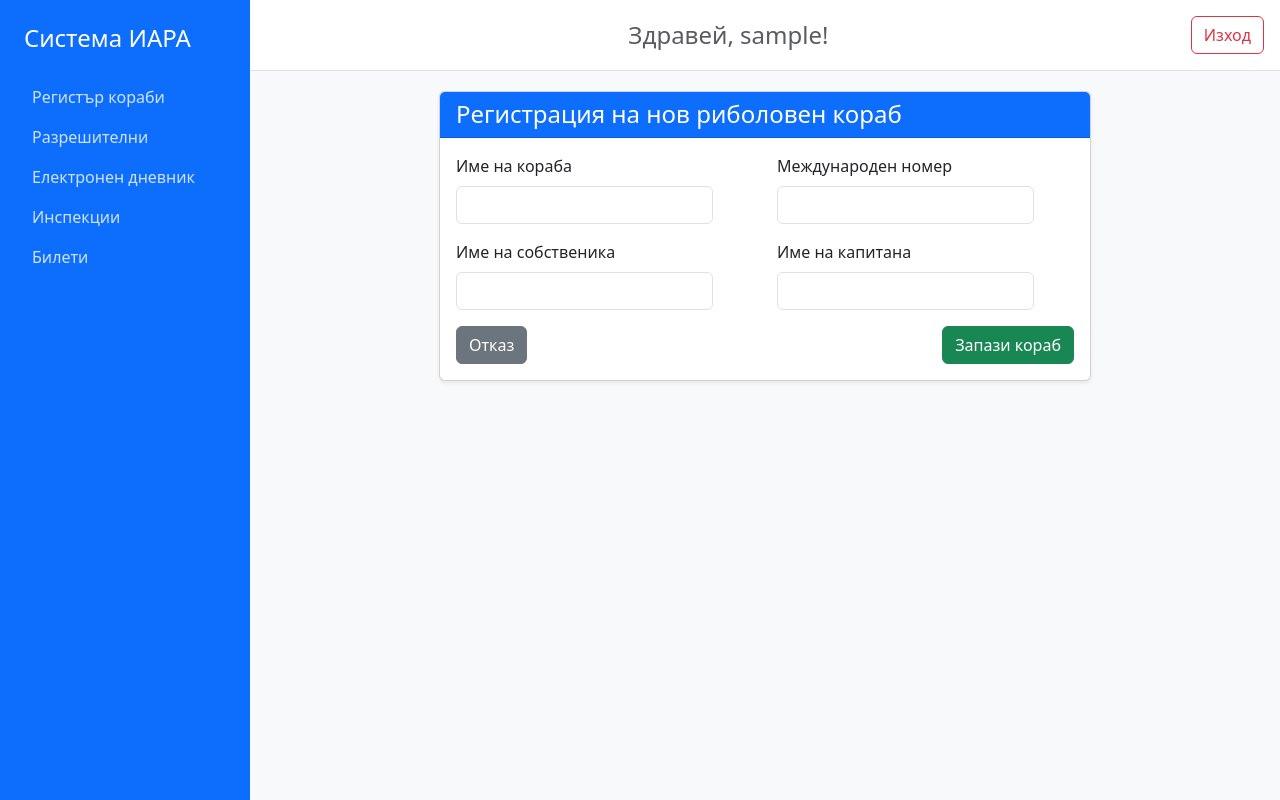
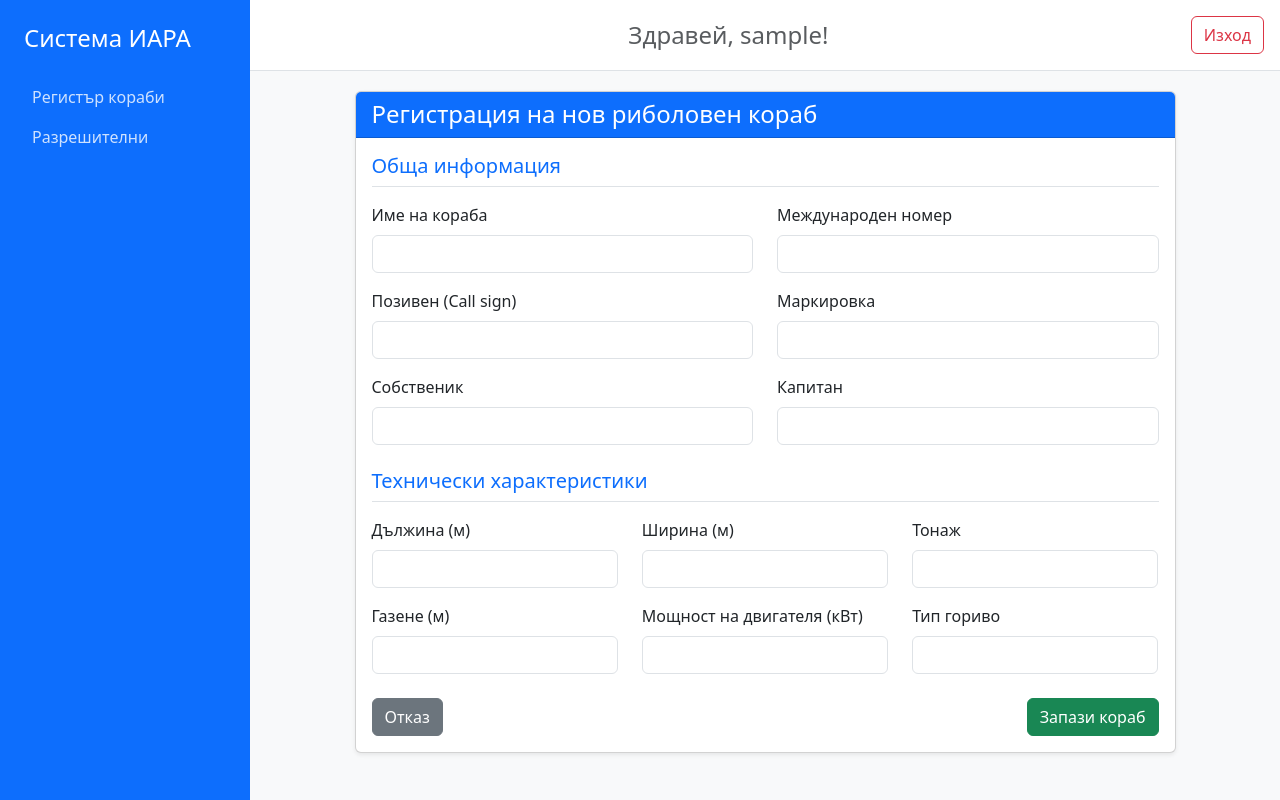
Before and after one commit to codingburgas/iara-gdbpzn-LESusova23, a Flask app: page /ship/add in a window 1280 px wide. Run offline with Flask 3, Linux system fonts and the light colour scheme; the visitor is signed in with stand-in values (Sample User, id 1).

```diff
--- a/app.py
+++ b/app.py
@@ -1,10 +1,11 @@
 from flask import Flask, render_template, request, redirect, url_for, flash
-from models import db, Ship, User
+from models import db, Ship, User, Permit  # Добавили Permit
 from flask_login import LoginManager, login_user, login_required, logout_user, current_user
 from werkzeug.security import generate_password_hash, check_password_hash
+from datetime import datetime  # Добавили для работы с датами
 
 app = Flask(__name__)
-app.config['SECRET_KEY'] = 'vash-super-secret-key-123' # Не забудьте сменить на свой секретный ключ!
+app.config['SECRET_KEY'] = 'vash-super-secret-key-123'
 app.config['SQLALCHEMY_DATABASE_URI'] = 'sqlite:///iara.db'
 app.config['SQLALCHEMY_TRACK_MODIFICATIONS'] = False
 
@@ -14,9 +15,11 @@ login_manager = LoginManager()
 login_manager.init_app(app)
 login_manager.login_view = 'login'
 
+
 @login_manager.user_loader
 def load_user(user_id):
     return User.query.get(int(user_id))
+
 
 @app.route('/')
 def index():
@@ -26,31 +29,56 @@ def index():
     else:
         return render_template('landing.html')
 
+
 @app.route('/ship/add', methods=['GET', 'POST'])
 @login_required
 def add_ship():
     if request.method == 'POST':
+        # Создаем объект судна со всеми полями
         new_ship = Ship(
             name=request.form['name'],
             int_number=request.form['int_number'],
+            call_sign=request.form.get('call_sign', ''),
+            marking=request.form.get('marking', ''),
             owner_name=request.form['owner_name'],
-            captain_name=request.form['captain_name']
+            captain_name=request.form['captain_name'],
+            # Преобразуем числовые поля, если они пустые - ставим 0.0
+            length=float(request.form['length']) if request.form['length'] else 0.0,
+            width=float(request.form['width']) if request.form['width'] else 0.0,
+            tonnage=float(request.form['tonnage']) if request.form['tonnage'] else 0.0,
+            draft=float(request.form['draft']) if request.form['draft'] else 0.0,
+            engine_power=float(request.form['engine_power']) if request.form['engine_power'] else 0.0,
+            fuel_type=request.form.get('fuel_type', '')
         )
+
         db.session.add(new_ship)
         db.session.commit()
+        flash('Корабът е добавен успешно в регистъра!', 'success')
         return redirect(url_for('index'))
+
     return render_template('add_ship.html')
+
 
 @app.route('/register', methods=['GET', 'POST'])
 def register():
     if request.method == 'POST':
-        hashed_pw = generate_password_hash(request.form['password'], method='pbkdf2:sha256')
-        new_user = User(username=request.form['username'], password=hashed_pw)
+        username = request.form['username']
+        password = request.form['password']
+
+        existing_user = User.query.filter_by(username=username).first()
+        if existing_user:
+            flash('Потребител с това име вече съществува! Моля, изберете друго.', 'danger')
+            return redirect(url_for('register'))
+
+        hashed_pw = generate_password_hash(password, method='pbkdf2:sha256')
+        new_user = User(username=username, password=hashed_pw)
         db.session.add(new_user)
         db.session.commit()
         flash('Регистрацията е успешна! Моля, влезте.', 'success')
-        return redirect(url_for('index')) # Возврат на главную (лендинг)
+        return redirect(url_for('index'))
+
     return render_template('register.html')
+
 
 @app.route('/login', methods=['GET', 'POST'])
 def login():
@@ -58,15 +86,49 @@ def login():
         user = User.query.filter_by(username=request.form['username']).first()
         if user and check_password_hash(user.password, request.form['password']):
             login_user(user)
-            return redirect(url_for('index')) # Успешный вход — сразу в систему
+            return redirect(url_for('index'))
         else:
             flash('Неправилно потребителско име или парола!', 'danger')
     return render_template('login.html')
 
+
 @app.route('/logout')
 def logout():
     logout_user()
-    return redirect(url_for('index')) # Выход — обратно на лендинг
+    return redirect(url_for('index'))
+
+
+@app.route('/permits')
+@login_required
+def permits():
+    # Получаем все разрешения из базы
+    all_permits = Permit.query.all()
+    return render_template('permits.html', permits=all_permits)
+
+
+@app.route('/permit/add', methods=['GET', 'POST'])
+@login_required
+def add_permit():
+    if request.method == 'POST':
+        # Преобразуем строки из HTML-формы в объекты Python Date
+        i_date = datetime.strptime(request.form['issue_date'], '%Y-%m-%d').date()
+        e_date = datetime.strptime(request.form['expiry_date'], '%Y-%m-%d').date()
+
+        new_permit = Permit(
+            permit_number=request.form['permit_number'],
+            issue_date=i_date,
+            expiry_date=e_date,
+            gear_type=request.form['gear_type'],
+            ship_id=request.form['ship_id']  # ID корабля из выпадающего списка
+        )
+        db.session.add(new_permit)
+        db.session.commit()
+        flash('Разрешителното е издадено успешно!', 'success')
+        return redirect(url_for('permits'))
+
+    # Для GET-запроса (отрисовка формы) нам нужен список всех кораблей для выбора
+    ships = Ship.query.all()
+    return render_template('add_permit.html', ships=ships)
 
 if __name__ == '__main__':
     with app.app_context():
--- a/templates/add_ship.html
+++ b/templates/add_ship.html
@@ -2,42 +2,76 @@
 
 {% block content %}
 <div class="row justify-content-center">
-    <div class="col-md-8">
+    <div class="col-md-10">
         <div class="card shadow-sm">
             <div class="card-header bg-primary text-white">
                 <h4 class="mb-0">Регистрация на нов риболовен кораб</h4>
             </div>
             <div class="card-body">
                 <form method="POST">
+                    <h5 class="text-primary border-bottom pb-2 mb-3">Обща информация</h5>
                     <div class="row mb-3">
                         <div class="col-md-6">
                             <label class="form-label">Име на кораба</label>
-                            <label>
-                                <input type="text" name="name" class="form-content form-control" required>
-                            </label>
+                            <input type="text" name="name" class="form-control" required>
                         </div>
                         <div class="col-md-6">
                             <label class="form-label">Международен номер</label>
-                            <label>
-                                <input type="text" name="int_number" class="form-control" required>
-                            </label>
+                            <input type="text" name="int_number" class="form-control" required>
                         </div>
                     </div>
                     <div class="row mb-3">
                         <div class="col-md-6">
-                            <label class="form-label">Име на собственика</label>
-                            <label>
-                                <input type="text" name="owner_name" class="form-control" required>
-                            </label>
+                            <label class="form-label">Позивен (Call sign)</label>
+                            <input type="text" name="call_sign" class="form-control">
                         </div>
                         <div class="col-md-6">
-                            <label class="form-label">Име на капитана</label>
-                            <label>
-                                <input type="text" name="captain_name" class="form-control" required>
-                            </label>
+                            <label class="form-label">Маркировка</label>
+                            <input type="text" name="marking" class="form-control">
                         </div>
                     </div>
-                    <div class="d-flex justify-content-between">
+                    <div class="row mb-3">
+                        <div class="col-md-6">
+                            <label class="form-label">Собственик</label>
+                            <input type="text" name="owner_name" class="form-control" required>
+                        </div>
+                        <div class="col-md-6">
+                            <label class="form-label">Капитан</label>
+                            <input type="text" name="captain_name" class="form-control" required>
+                        </div>
+                    </div>
+
+                    <h5 class="text-primary border-bottom pb-2 mb-3 mt-4">Технически характеристики</h5>
+                    <div class="row mb-3">
+                        <div class="col-md-4">
+                            <label class="form-label">Дължина (м)</label>
+                            <input type="number" step="0.01" name="length" class="form-control">
+                        </div>
+                        <div class="col-md-4">
+                            <label class="form-label">Ширина (м)</label>
+                            <input type="number" step="0.01" name="width" class="form-control">
+                        </div>
+                        <div class="col-md-4">
+                            <label class="form-label">Тонаж</label>
+                            <input type="number" step="0.01" name="tonnage" class="form-control">
+                        </div>
+                    </div>
+                    <div class="row mb-3">
+                        <div class="col-md-4">
+                            <label class="form-label">Газене (м)</label>
+                            <input type="number" step="0.01" name="draft" class="form-control">
+                        </div>
+                        <div class="col-md-4">
+                            <label class="form-label">Мощност на двигателя (кВт)</label>
+                            <input type="number" step="0.01" name="engine_power" class="form-control">
+                        </div>
+                        <div class="col-md-4">
+                            <label class="form-label">Тип гориво</label>
+                            <input type="text" name="fuel_type" class="form-control">
+                        </div>
+                    </div>
+
+                    <div class="d-flex justify-content-between mt-4">
                         <a href="/" class="btn btn-secondary">Отказ</a>
                         <button type="submit" class="btn btn-success">Запази кораб</button>
                     </div>
--- a/templates/base.html
+++ b/templates/base.html
@@ -18,7 +18,7 @@
     <nav class="navbar navbar-expand-lg navbar-dark bg-primary shadow-sm">
         <div class="container">
             <a class="navbar-brand" href="/">Система ИАРА</a>
-            </div>
+        </div>
     </nav>
 {% endif %}
 
@@ -29,11 +29,9 @@
             <h4 class="mb-4 mt-2 px-2">Система ИАРА</h4>
             <ul class="nav flex-column">
                 <li class="nav-item"><a class="nav-link" href="/">Регистър кораби</a></li>
-                <li class="nav-item"><a class="nav-link" href="#">Разрешителни</a></li>
-                <li class="nav-item"><a class="nav-link" href="#">Електронен дневник</a></li>
-                <li class="nav-item"><a class="nav-link" href="#">Инспекции</a></li>
-                <li class="nav-item"><a class="nav-link" href="#">Билети</a></li>
-            </ul>
+                <li class="nav-item"><a class="nav-link" href="/permits">Разрешителни</a></li>
+
+                </ul>
         </nav>
     {% endif %}
 
--- a/templates/login.html
+++ b/templates/login.html
@@ -11,7 +11,10 @@
             <label>Парола</label>
             <input type="password" name="password" class="form-control" required>
         </div>
-        <button type="submit" class="btn btn-success">Вход</button>
+
+        <button type="submit" class="btn btn-success w-100">Вход</button>
+
+        <a href="/" class="btn btn-secondary w-100 mt-2">Назад</a>
     </form>
 </div>
 {% endblock %}
```
Also changed, not shown: delete_db.py (added, +9 -0 lines), models.py (+20 -0 lines), templates/add_permit.html (added, +62 -0 lines), templates/index.html (+5 -4 lines), templates/permits.html (added, +43 -0 lines).
